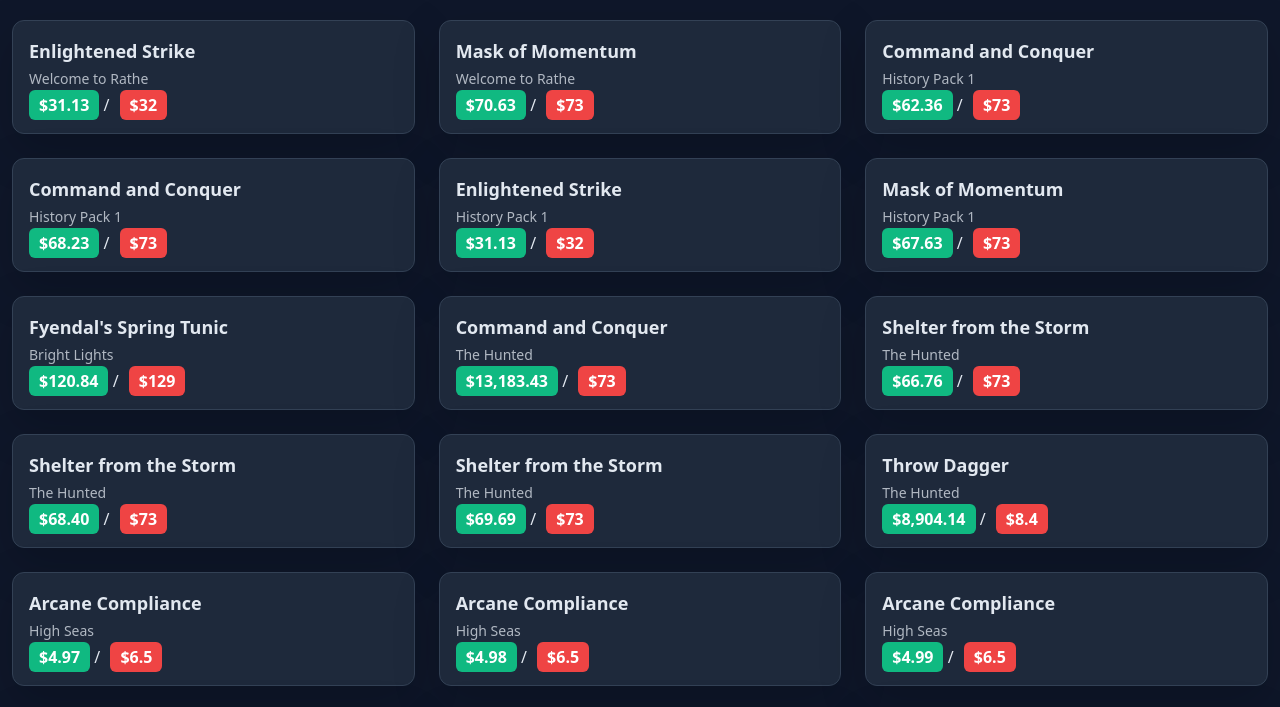
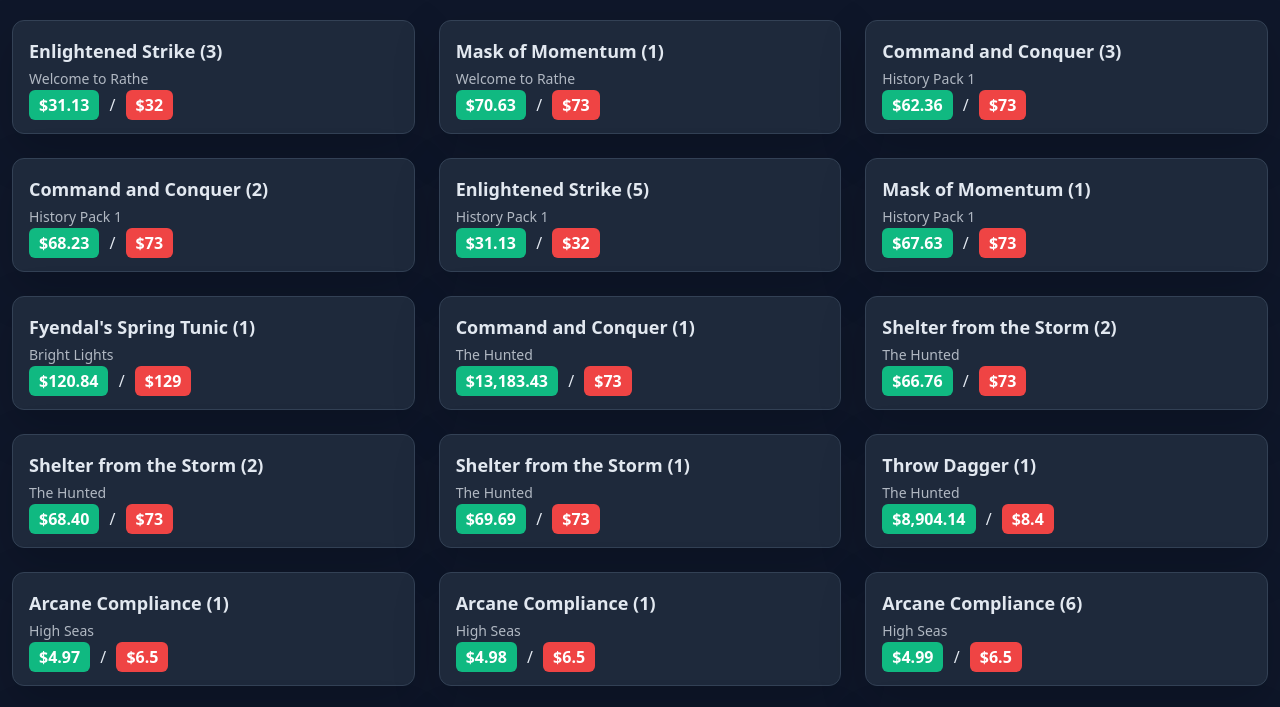
Before and after one commit to robertzimmi/13checkprizeCT, a website: page docs/index.html in a window 1280 px wide. Shown: the part 64-771 px from the top of the page. Drawn offline with nearby package versions, Linux system fonts and the light colour scheme.

Commit message:
Update index.html

```diff
--- a/docs/index.html
+++ b/docs/index.html
@@ -9,9 +9,6 @@
 
   <!-- Tailwind -->
   <script src="https://cdn.tailwindcss.com"></script>
-
-  <!-- Ícones -->
-  <link rel="stylesheet" href="https://cdn.jsdelivr.net/npm/bootstrap-icons@1.11.3/font/bootstrap-icons.css">
 
   <style>
     body {
@@ -38,6 +35,7 @@
       padding: 4px 10px;
       border-radius: 6px;
       font-weight: bold;
+      margin-right: 6px;
     }
     .card-row {
       display: flex;
@@ -48,71 +46,12 @@
 </head>
 <body class="min-h-screen">
 
-  <!-- Header -->
-  <div class="container mt-4 d-flex justify-content-between align-items-center">
-    <h1 class="text-3xl font-bold">📦 Cartas Abaixo do Target</h1>
-  </div>
-
-  <!-- Área de cards -->
   <div class="container mt-4">
+    <h1 class="text-3xl font-bold mb-4">📦 Cartas Abaixo do Target</h1>
     <div id="cardsContainer" class="row g-4"></div>
   </div>
 
-  <!-- Bootstrap JS -->
-  <script src="https://cdn.jsdelivr.net/npm/bootstrap@5.3.2/dist/js/bootstrap.bundle.min.js"></script>
-
   <script>
-    const priceTargets = {
-      "Command and Conquer": 73,
-      "Enlightened Strike": 32,
-      "Mask of Momentum": 73,
-      "The Weakest Link": 32,
-      "Erase Face": 16,
-      "Censor": 9,
-      "Shelter from the Storm": 73,
-      "This round's on me": 5,
-      "Warmonger's Diplomacy": 25,
-      "Codex of Frailty": 30,
-      "Blood Splattered Vest": 49,
-      "Dragonscaler Flight Path": 49,
-      "Amnesia": 4.9,
-      "Fyendal's Spring Tunic": 129,
-      "Quickdodge Flexors": 129,
-      "Pain in the Backside": 16,
-      "Concealed Blade": 13,
-      "Throw Dagger": 8.4,
-      "Wax Off": 2.5,
-      "That All You Got?": 9,
-      "Snag": 8.4,
-      "Arcane Compliance": 6.5,
-      "Poison the Well": 5,
-      "Overcrowded": 6.5,
-      "Crown of Providence": 115,
-      "Dual Threat": 3.25,
-      "Cutting Retort": 1.7,
-      "Nasty Surprise": 1.7,
-      "Fearless Confrontation": 17,
-      "Knives Out": 1.7,
-      "Crown of Dominion": 114,
-      "Crown of Seeds": 16.23,
-      "Blood of the Dracai": 20,
-      "Arknight Shard": 160,
-      "Authority of Ataya": 170,
-      "Eye of Ophidia": 240,
-      "Deathmatch Arena": 110,
-      "Grandeur of Valahai": 110,
-      "Great Library of Solana": 160,
-      "Heart of Fyendal": 160,
-      "Korshem, Crossroad of Elements": 23,
-      "Light of Sol": 80,
-      "Master Cog": 45,
-      "Mistcloak Gully": 15,
-      "Plague Hive": 39,
-      "Riches of Trōpal-Dhani": 1,
-      "Schism of Chaos": 32,
-      "Will of Arcana": 47
-    };
-
     async function loadData() {
       try {
         const res = await fetch("cards.json");
@@ -120,10 +59,10 @@
 
         const container = document.getElementById("cardsContainer");
 
+        // Filtra apenas cartas cujo preço atual < price_target
         const filteredCards = cards.filter(card => {
           const priceNumber = parseFloat(card.price.replace("$",""));
-          const target = priceTargets[card.name];
-          return target && priceNumber < target;
+          return priceNumber < card.price_target;
         });
 
         if (!filteredCards.length) {
@@ -136,12 +75,11 @@
             <div class="col-12 col-md-6 col-lg-4">
               <div class="card-bg shadow-lg">
                 <div class="card-row">
-                  <span class="font-bold text-lg">${card.name}</span>
+                  <span class="font-bold text-lg">${card.name} (${card.quantity})</span>
                   <span class="text-sm opacity-75">${card.expansion}</span>
                   <span>
-                    <span class="price-current">${card.price}</span>
-                    /
-                    <span class="price-badge">$${priceTargets[card.name]}</span>
+                    <span class="price-current">${card.price}</span> /
+                    <span class="price-badge">$${card.price_target}</span>
                   </span>
                 </div>
               </div>
```
